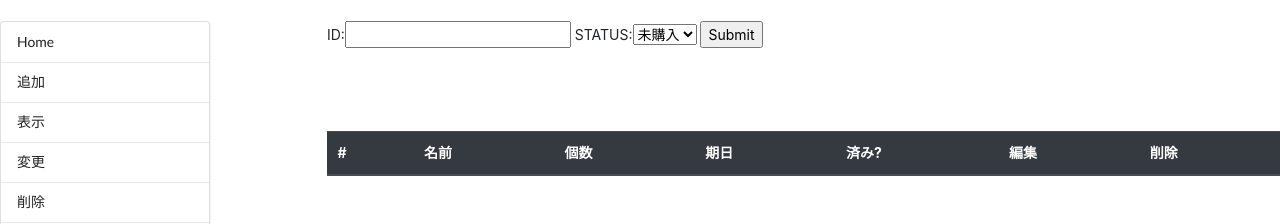
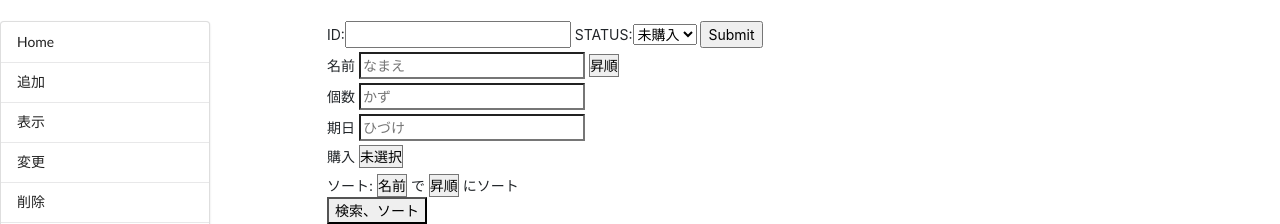
Before and after one commit to t17cs058/myproject, a Django app: page /shoppinglist/list/ in a window 1280 px wide. Shown: the part 44-268 px from the top of the page. Run offline with Django 3.2, Linux system fonts and the light colour scheme; data that the repository does not hold is empty; some libraries are stand-ins or nearby versions.

Commit message:
[add] sorting and filtering

```diff
--- a/shoppinglist/templates/shoppinglist/item_list.html
+++ b/shoppinglist/templates/shoppinglist/item_list.html
@@ -1,4 +1,6 @@
 {% extends "base.html" %}
+
+{% load custom_filters %}
 
 {% block title %} 個別リスト {% endblock %}
 
@@ -7,6 +9,47 @@
 	{% csrf_token %}
 	{{ form }}
 	<input type="submit" />
+</form>
+
+<form action="{% url "list" %}" method="get">
+    <div>
+        <label>名前</label>
+        <input type="search" id="filter_name" name="name" placeholder="なまえ" value={{ request.GET|name }}>
+        <select type="search" id="order_name" name="oname" value={{ request.GET|name }}>
+            <option value="0">昇順</option>
+            <option value="1">降順</option>
+        </select>
+    </div>
+    <div>
+        <label>個数</label>
+        <input type="search" id="filter_count" name="count" placeholder="かず" value={{ request.GET|count }}>
+    </div>
+    <div>
+        <label>期日</label>
+        <input type="search" id="filter_buy_date" name="buy_date" placeholder="ひづけ" value={{ request.GET|buy_date }}>
+    </div>
+    <div>
+        <label>購入</label>
+        <select type="search" id="filter_buy" name="buy" value={{ request.GET|buy }}>
+            <option value="0">未選択</option>
+            <option value="1">購入済</option>
+            <option value="2">未購入</option>
+        </select>
+    </div>
+    ソート:
+    <select type="search" id="order_kind" name="order_kind" value={{ request.GET|order_kind }}>
+        <option value="0">名前</option>
+        <option value="1">個数</option>
+        <option value="2">期日</option>
+    </select>
+    で
+    <select type="search" id="order_by" name="order_by" value={{ request.GET|order_by }}>
+        <option value="0">昇順</option>
+        <option value="1">降順</option>
+    </select>
+    にソート
+    <br>
+    <button id="filter">検索、ソート</button>
 </form>
 
 <table class="table">
--- /dev/null
+++ b/shoppinglist/templatetags/custom_filters.py
@@ -0,0 +1,33 @@
+from django import template
+
+register = template.Library()
+
+@register.filter
+def name(querydict):
+    name = querydict.get("name")
+    return "" if name is None else name
+
+@register.filter
+def count(querydict):
+    count = querydict.get("count")
+    return "" if count is None else count
+
+@register.filter
+def buy_date(querydict):
+    buy_date = querydict.get("buy_date")
+    return "" if buy_date is None else buy_date
+
+@register.filter
+def buy(querydict):
+    buy = querydict.get("buy")
+    return "" if buy is None else buy
+
+@register.filter
+def order_kind(querydict):
+    order_kind = querydict.get("order_kind")
+    return "" if order_kind is None else order_kind
+
+@register.filter
+def order_by(querydict):
+    order_by = querydict.get("order_by")
+    return "" if order_by is None else order_by
--- a/shoppinglist/views.py
+++ b/shoppinglist/views.py
@@ -9,10 +9,12 @@
 from django.views.generic.base import TemplateView
 from django.views.generic.edit import CreateView
 from django.views.generic.edit import UpdateView
+from django.db.models import Q # @UnresolvedImpor
 
 
 class ItemList(ListView):
     model = Item
+    names = [ "きてれつ", "とんがり" ]
 
     def post(self, request, *args, **kwargs):
         item_id = self.request.POST.get('item_id')
@@ -26,6 +28,39 @@
         context = super().get_context_data(**kwargs)
         context['form'] = ItemBuy()
         return context
+
+    def get_queryset(self):
+        q = Item.objects.all()
+        if (self.request.GET.get("name") != ""):
+            q = q.filter(Q(name=self.request.GET.get("name")))
+        if (self.request.GET.get("count") != ""):
+            q = q.filter(Q(count=self.request.GET.get("count")))
+        if (self.request.GET.get("buy_date") != ""):
+            q = q.filter(Q(buy_date=self.request.GET.get("buy_date")))
+        if (self.request.GET.get("buy") == "1"):
+            q = q.filter(Q(buy=1))
+        elif (self.request.GET.get("buy") == "2"):
+            q = q.filter(Q(buy=0))
+        print(self.request.GET.get("order_by"))
+        if (self.request.GET.get("order_kind") == "0"):
+            if(self.request.GET.get("order_by")=="0"):
+                q = q.order_by("name")
+            elif(self.request.GET.get("order_by")=="1"):
+                q = q.order_by("name").reverse()
+
+        elif (self.request.GET.get("order_kind") == "1"):
+            if(self.request.GET.get("order_by")=="0"):
+                q = q.order_by("count")
+            elif(self.request.GET.get("order_by")=="1"):
+                q = q.order_by("count").reverse()
+
+        elif (self.request.GET.get("order_kind") == "2"):
+            if(self.request.GET.get("order_by")=="0"):
+                q = q.order_by("buy_date")
+            elif(self.request.GET.get("order_by")=="1"):
+                q = q.order_by("buy_date").reverse()
+
+        return q
 
 class ItemAddView(CreateView):
     model = Item
```
